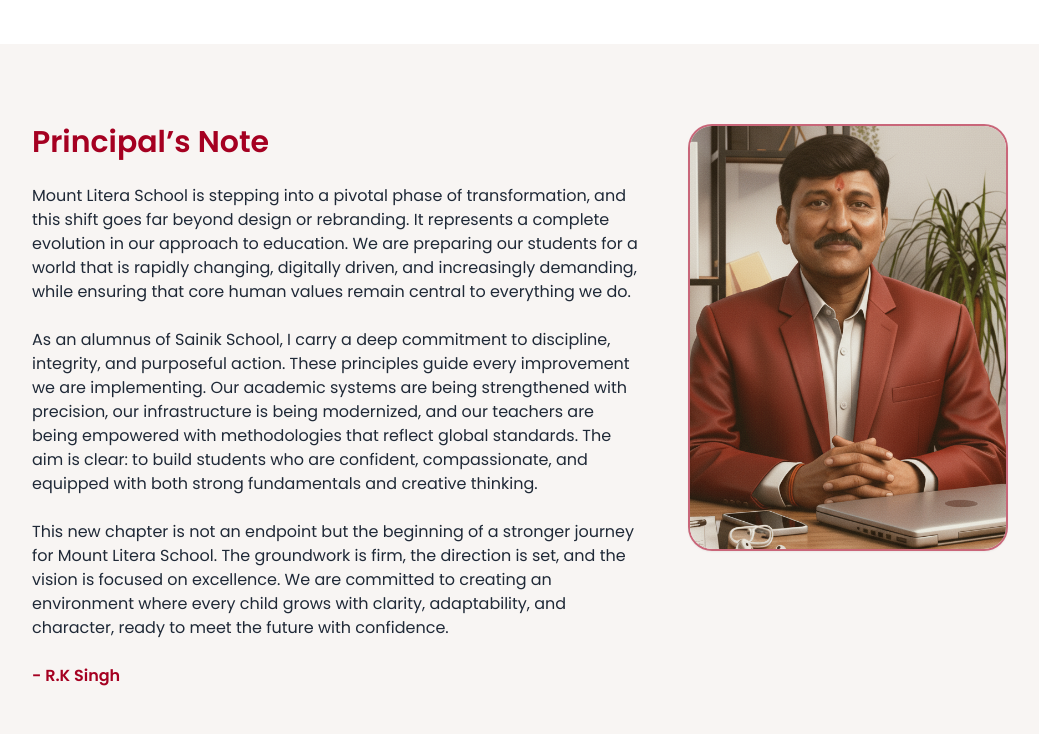
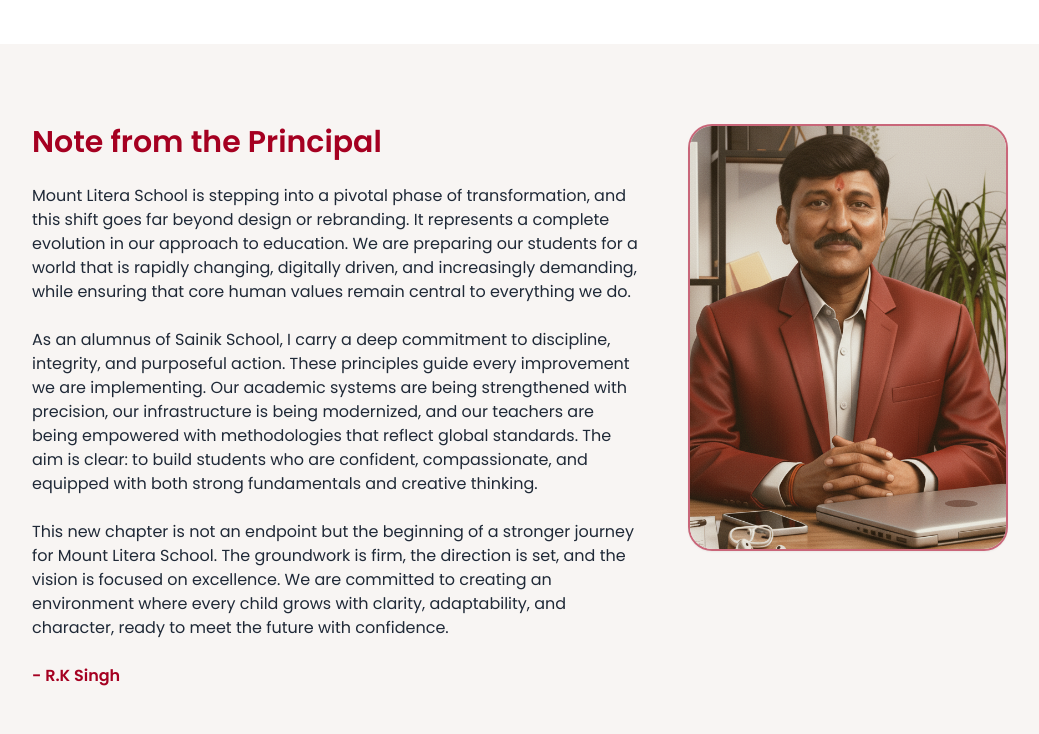
Before and after one commit to imagicity-stack/Mount-Litera-Website, a Next.js app: page /about in a window 1280 px wide. Shown: the part 420-1154 px from the top of the page, without its empty margins (120-1159 px from the left). Built offline with nearby package versions, Linux system fonts and the light colour scheme.

Commit message:
Update headings for Principal's and MD's notes

```diff
--- a/pages/about.js
+++ b/pages/about.js
@@ -154,7 +154,7 @@ export default function AboutPage() {
             <div className="max-w-5xl mx-auto px-6 space-y-12">
               <div className="grid gap-12 lg:grid-cols-[1fr_320px] items-start">
                 <div className="space-y-6">
-                  <h2 className="text-3xl font-semibold text-cardinal">Principal’s Note</h2>
+                  <h2 className="text-3xl font-semibold text-cardinal">Note from the Principal</h2>
                   <p>
                     Mount Litera School is stepping into a pivotal phase of transformation, and this shift goes far beyond design or rebranding. It represents a complete evolution in our approach to education. We are preparing our students for a world that is rapidly changing, digitally driven, and increasingly demanding, while ensuring that core human values remain central to everything we do.
                   </p>
@@ -181,7 +181,7 @@ export default function AboutPage() {
               </div>
               <div className="grid gap-12 lg:grid-cols-[minmax(0,1fr)_320px] items-start">
                 <div className="space-y-6">
-                  <h2 className="text-3xl font-semibold text-cardinal">Managing Director&apos;s Note</h2>
+                  <h2 className="text-3xl font-semibold text-cardinal">Note from the MD </h2>
                   <p>
                     Mount Litera School has always believed that true education goes beyond classrooms. It shapes the character,
                     curiosity, and conviction of every child. As we now move toward a new phase of growth and transformation, our
```
